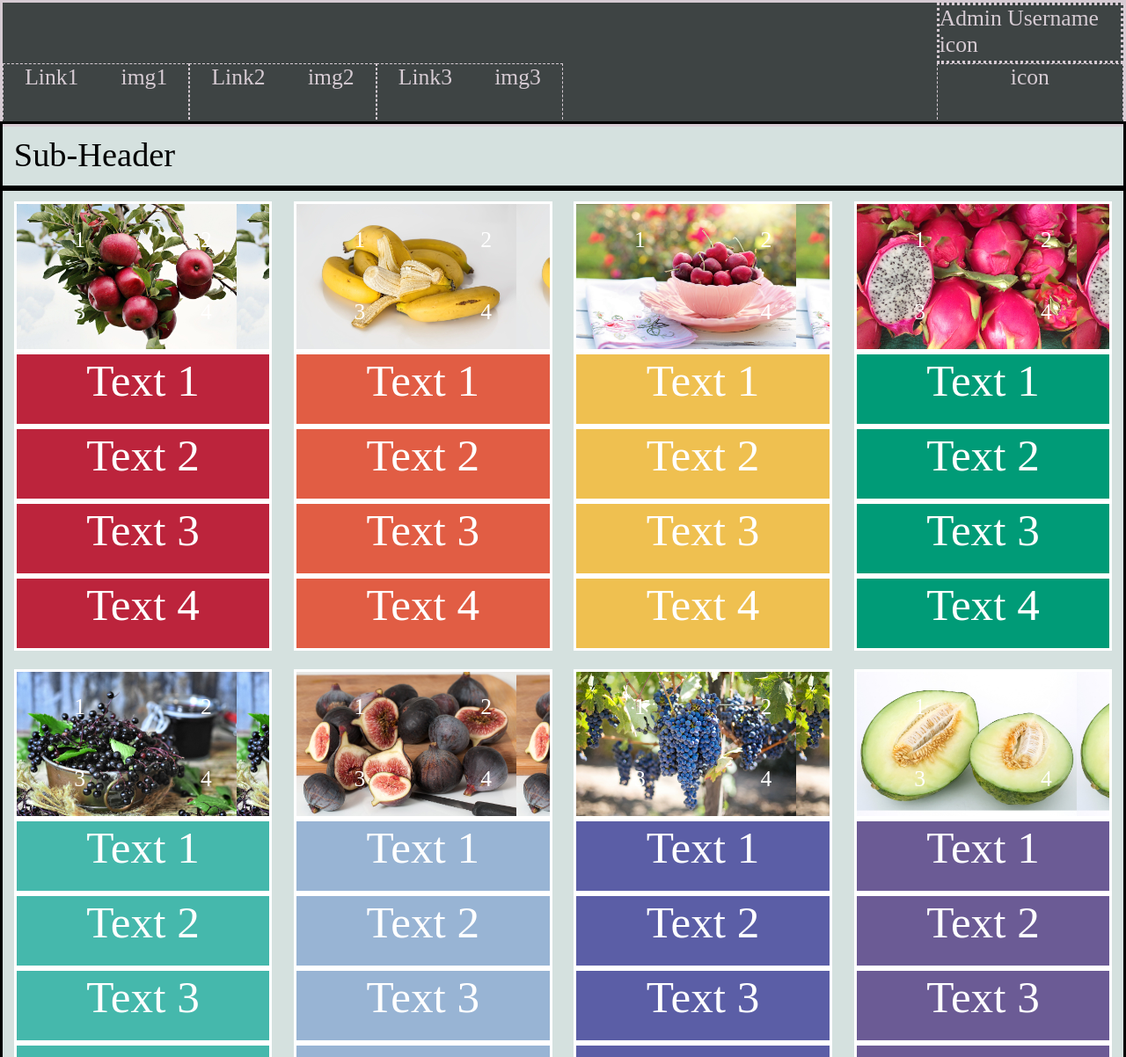
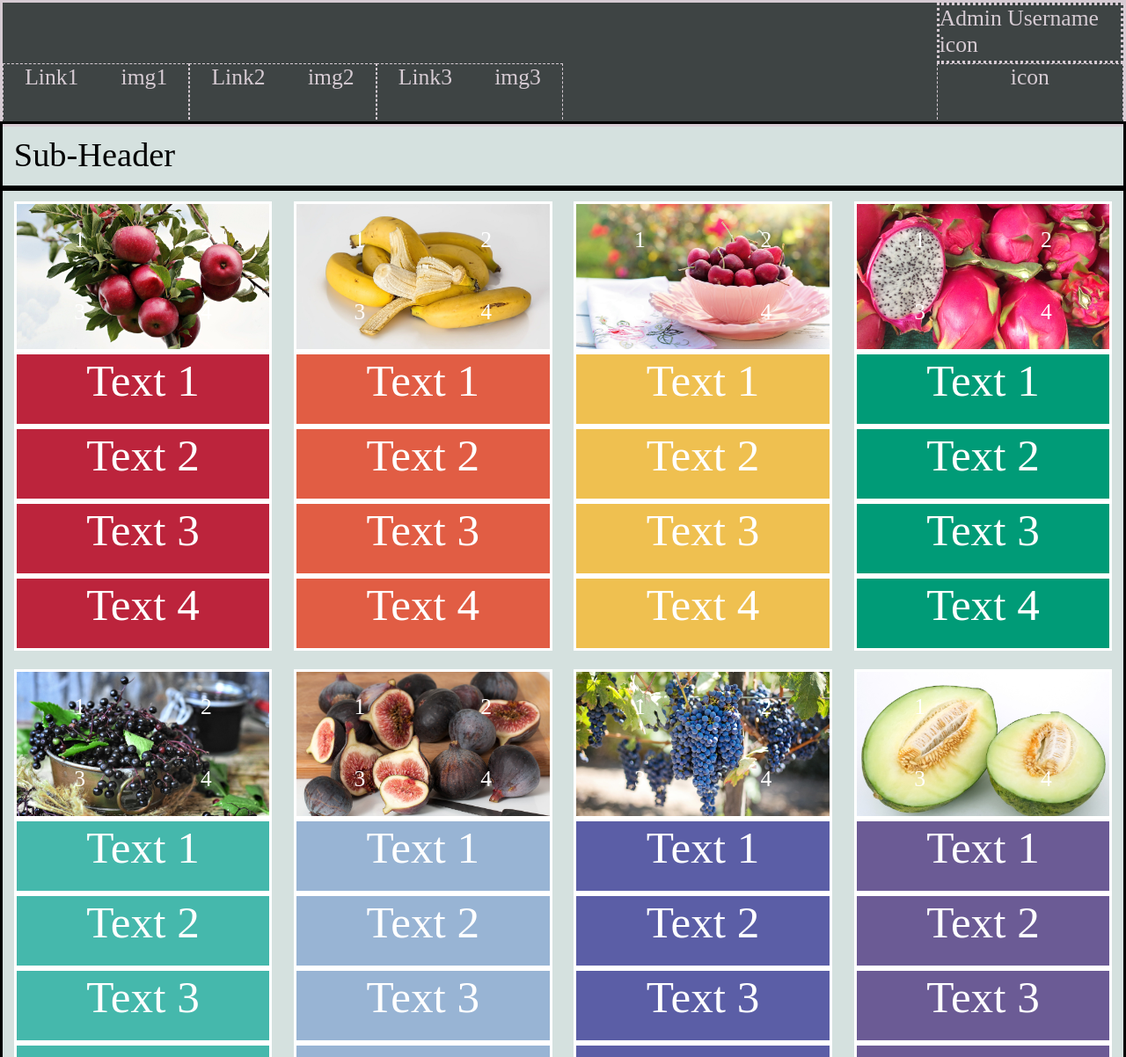
Before and after one commit to jkwest-93/jkw-comp-challenge-1, a plain HTML site: page index.html in a window 1280 px wide. Shown: the top 1202 px of the page at 88% size. Drawn offline with Linux system fonts and the light colour scheme.

Commit message:
Change: global styling applied to img-head photos (center & cover)

```diff
--- a/stylesheet.css
+++ b/stylesheet.css
@@ -92,6 +92,8 @@ nav {
   display: grid;
   grid-template-columns: repeat(2, 1fr);
   grid-template-rows: repeat(2, 1fr);
+  background-position: center;
+  background-size: cover;
 }
 
 .card1 {
@@ -124,42 +126,34 @@ nav {
 
 .img-head1 {
   background-image: url("card-images/size3/apple_1920.jpg");
-  background-size: 250px;
 }
 
 .img-head2 {
   background-image: url("card-images/size3/banana_1920.jpg");
-  background-size: 250px;
 }
 
 .img-head3 {
   background-image: url("card-images/size3/cherries_1920.jpg");
-  background-size: 250px;
 }
 
 .img-head4 {
   background-image: url("card-images/size3/dragonfruit_1920.jpg");
-  background-size: 250px;
 }
 
 .img-head5 {
   background-image: url("card-images/size3/elderberry_1920.jpg");
-  background-size: 250px;
 }
 
 .img-head6 {
   background-image: url("card-images/size3/fig_1920.jpg");
-  background-size: 250px;
 }
 
 .img-head7 {
   background-image: url("card-images/size3/grape_1920.jpg");
-  background-size: 250px;
 }
 
 .img-head8 {
   background-image: url("card-images/size3/honeydew_1920.jpg");
-  background-size: 250px;
 }
 
 .card8 {
```
